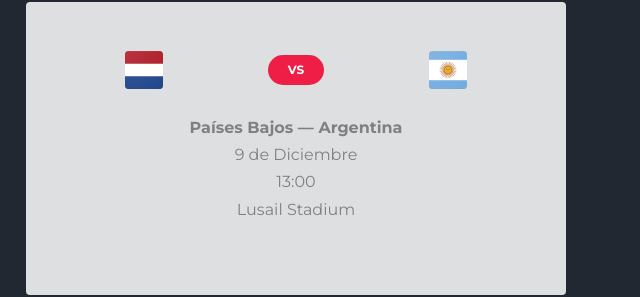
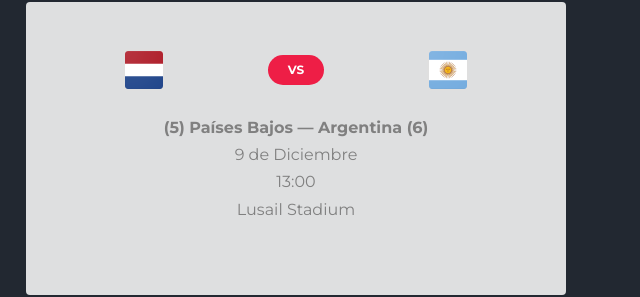
Before and after one commit to bitexogh/amech, a plain HTML site: page matches.html in a window 1280 px wide. Shown: the part 440-737 px from the top of the page, 629-1269 px from the left. Drawn offline with Linux system fonts and the light colour scheme; files whose address does not match are found by name.

Commit message:
Update matches.html

```diff
--- a/matches.html
+++ b/matches.html
@@ -122,7 +122,7 @@
 
                             <div class="text-center widget-vs-contents mb-4">
                                 <p class="mb-5">
-                                    <span class="d-block" style="font-weight: 600">Países Bajos — Argentina</span>
+                                    <span class="d-block" style="font-weight: 600">(5) Países Bajos — Argentina (6)</span>
                                     <span class="d-block">9 de Diciembre</span>
                                     <span class="d-block">13:00</span>
                                     <span class="d-block">Lusail Stadium</span>
```
